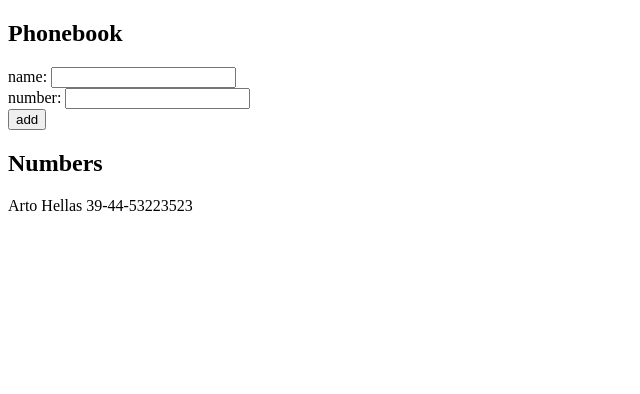
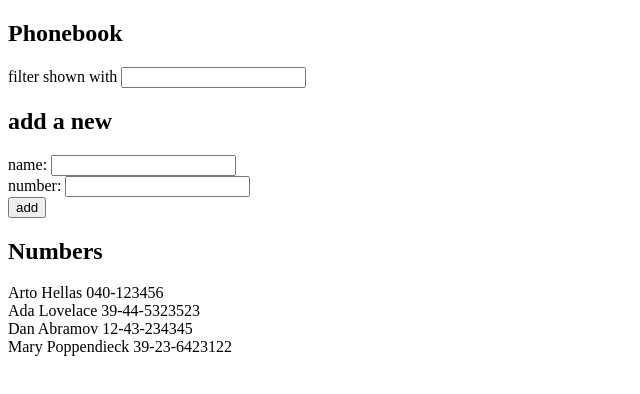
Before and after one commit to jjjjjjjjjjamiie/fullstackopen, a React (Vite) app in the folder part2/phonebook/: page / in a window 1280 px wide. Shown: the top 394 px of the page, without its empty margins (0-640 px from the left). Built offline with nearby package versions, Linux system fonts and the light colour scheme.

Commit message:
exercise 2.9

```diff
--- a/part2/phonebook/src/App.tsx
+++ b/part2/phonebook/src/App.tsx
@@ -3,14 +3,14 @@
 
 const App = () => {
   const [persons, setPersons] = useState([
-    {
-      id: '1',
-      name: 'Arto Hellas',
-      number: '39-44-53223523'
-    }
+    { name: 'Arto Hellas', number: '040-123456', id: 1 },
+    { name: 'Ada Lovelace', number: '39-44-5323523', id: 2 },
+    { name: 'Dan Abramov', number: '12-43-234345', id: 3 },
+    { name: 'Mary Poppendieck', number: '39-23-6423122', id: 4 }
   ])
   const [newName, setNewName] = useState('')
   const [newNumber, setNewNumber] = useState('')
+  const [nameFilter, setNameFilter] = useState('')
 
   const addName = (event) => {
     event.preventDefault()
@@ -28,7 +28,7 @@
     }
 
     setPersons([...persons, {
-      id: String(persons.length + 1),
+      id: persons.length + 1,
       name: newName,
       number: newNumber
     }])
@@ -41,9 +41,17 @@
 
   const handleAddNumber = (event) => setNewNumber(event.target.value)
 
+  const handleNameFilter = (event) => setNameFilter(event.target.value)
+
+  const namesToShow = persons.filter(p =>
+    p.name.toLowerCase().includes(nameFilter.toLowerCase()))
+
   return (
     <div>
       <h2>Phonebook</h2>
+      <div>filter shown with <input onChange={handleNameFilter}/></div>
+
+      <h2>add a new</h2>
       <form onSubmit={addName}>
         <div>name: <input value={newName} onChange={handleAddName}/></div>
         <div>number: <input value={newNumber} onChange={handleAddNumber}/></div>
@@ -51,7 +59,7 @@
       </form>
       <h2>Numbers</h2>
       <div>
-        {persons.map(person =>
+        {namesToShow.map(person =>
           <Person key={person.id} person={person}/>
         )}
       </div>
```
